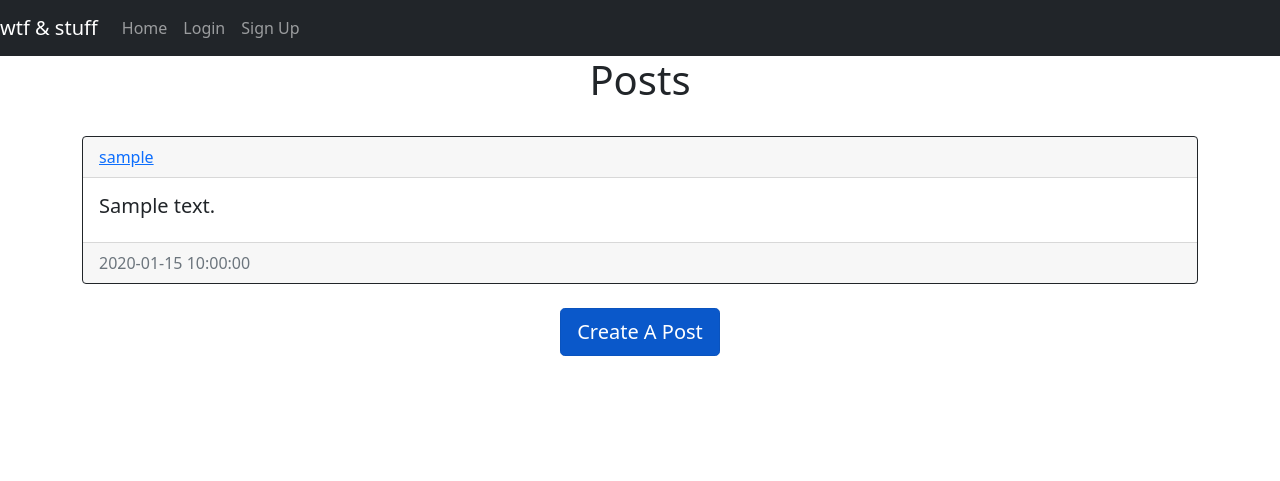
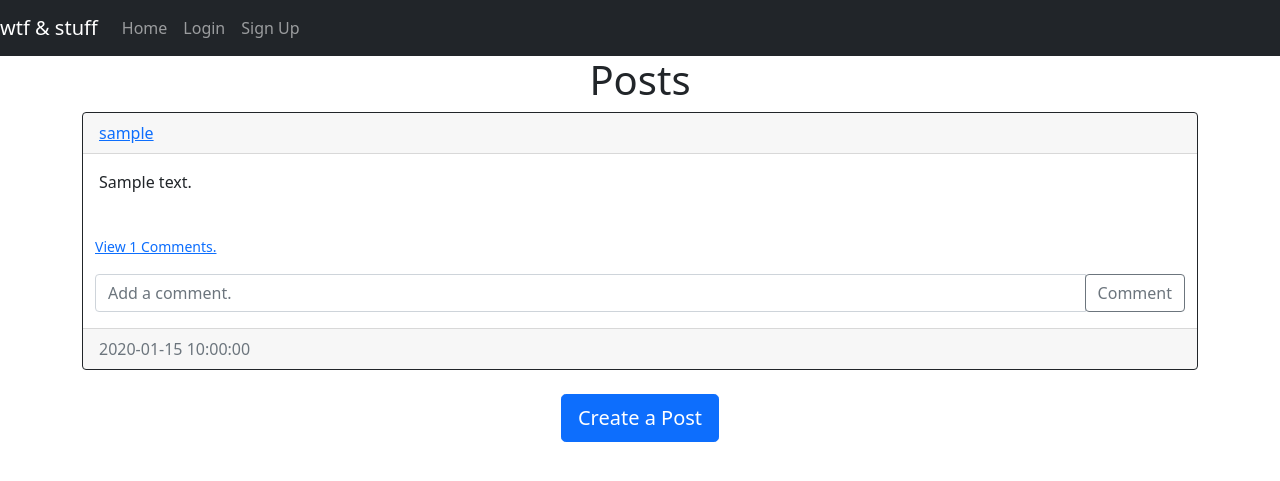
Before and after one commit to alibad98/Blog_by_flask, a Python web app: template website/templates/home.html in a window 1280 px wide. Shown: the top 481 px of the page. Run offline with Jinja, Linux system fonts and the light colour scheme; the template is opened without the code that fills it: most values are stand-ins (such as "Sample title", 1, 10 or a date in 2020).

Commit message:
Adding the comments to the blog

```diff
--- a/website/__init__.py
+++ b/website/__init__.py
@@ -21,7 +21,7 @@ def crearte_app():
     app.register_blueprint(auth, url_prefix="/")
 
 
-    from .models import User, Post
+    from .models import User, Post, Comment
 
 
     create_database(app)
--- a/website/templates/home.html
+++ b/website/templates/home.html
@@ -1,38 +1 @@
-{% extends "base.html" %} {% block title %}Home{% endblock %} {% block content
-%}
-<div class="container"></div>
-<div align="center">
-    <h1 class="display-6">Posts</h1>
-</div>
-<br />
-<div id="posts">
-    {% for post in posts %}
-    <div class="card border-dark">
-        <div class="card-header d-flex justify-content-between align-items-center"> <a
-                href="/posts/{{post.user.username}}">{{ post.user.username }}</a>
-            {% if user.id == post.author %}
-            <div class="btn-group" role="group">
-                <button type="button" class="btn btn-outline-primary dropdown-toggle" data-bs-toggle="dropdown"
-                    aria-expanded="false">
-                </button>
-                <ul class="dropdown-menu" aria-labelledby="btnGroupDrop1">
-                    <li><a class="dropdown-item" href="/delete-post/{{post.id}}">Delete</a></li>
-                </ul>
-            </div>
-            {% endif %}
-        </div>
-        <div class="card-body">
-            <h5 class="card-title">{{ post.text }}</h5>
-        </div>
-        <div class="card-footer text-muted"> {{ post.date_created }} </div>
-    </div>
-    <br />
-    {% endfor %}
-</div>
-<div align ="center">
-    <a href="/create-post" class="btn btn-primary btn-lg active" role="button" aria-pressed="true">Create A Post</a>
-    <br />
-</div>
-</div>
-
-{% endblock %}
+{% extends "posts_temp.html" %} {% block title %}Home{% endblock %}
--- a/website/templates/logout.html
+++ b/website/templates/logout.html
@@ -1,2 +1 @@
-{% extends "base.html" %} {% block title %}Home{% endblock %} {% block content
-%} {% endblock %}
+{% extends "base.html" %} {% block title %}Home{% endblock %}
--- /dev/null
+++ b/website/templates/posts_temp.html
@@ -0,0 +1,108 @@
+{% extends "base.html" %} {% block title %}Home{% endblock %} {% block content
+%}
+<h1 align="center">{% block header %}Posts{% endblock %}</h1>
+<div id="posts">
+  {% for post in posts %}
+  <div class="card border-dark">
+    <div class="card-header d-flex justify-content-between align-items-center">
+      <a href="/posts/{{post.user.username}}">{{post.user.username}}</a>
+      {% if user.id == post.author %}
+      <div class="btn-group">
+        <button
+          type="button"
+          class="btn btn-sm btn-primary dropdown-toggle"
+          data-bs-toggle="dropdown"
+        ></button>
+        <ul class="dropdown-menu">
+          <li>
+            <a href="/delete-post/{{post.id}}" class="dropdown-item">Delete</a>
+          </li>
+        </ul>
+      </div>
+      {% endif %}
+    </div>
+    <div class="card-body">
+      <div class="card-text">{{post.text}}</div>
+      <br />
+      <div class="collapse" id="comments-{{post.id}}">
+        <div class="card">
+          <div class="card-body" id="comments-expanded{{post.id}}">
+            {% for comment in post.comments %}
+            <div class="d-flex justify-content-between align-items-center">
+              <div>
+                <a href="/posts/{{comment.user.username}}"
+                  >{{comment.user.username}}</a
+                >: {{comment.text}}
+              </div>
+              <div>
+                <small class="text-muted"> {{comment.date_created}} </small>
+                {% if user.id == comment.author or user.id == post.author %}
+                <div class="btn-group">
+                  <button
+                    type="button"
+                    class="btn btn-sm btn-primary dropdown-toggle"
+                    data-bs-toggle="dropdown"
+                  ></button>
+                  <ul class="dropdown-menu">
+                    <li>
+                      <a
+                        href="/delete-comment/{{comment.id}}"
+                        class="dropdown-item"
+                        >Delete Comment</a
+                      >
+                    </li>
+                  </ul>
+                </div>
+                {% endif %}
+              </div>
+            </div>
+            <br />
+            {% endfor %}
+          </div>
+        </div>
+      </div>
+    </div>
+
+    <div class="container">
+      <p class="card-text">
+        {% if post.comments | length > 0 %}
+        <a data-bs-toggle="collapse" role="button" href="#comments-{{post.id}}">
+          <small>View {{post.comments | length }} Comments.</small></a
+        >
+        {% else %}
+        <small class="text-muted">No Comments Yet.</small>
+        {% endif %}
+      </p>
+
+      <form method="POST" action="/create-comment/{{post.id}}">
+        <div class="input-group mb-3">
+          <input
+            type="text"
+            class="form-control"
+            placeholder="Add a comment."
+            aria-label="Add a comment"
+            name="text"
+            id="text"
+          />
+          <div class="input-group-append">
+            <button class="btn btn-outline-secondary" type="submit">
+              Comment
+            </button>
+          </div>
+        </div>
+      </form>
+    </div>
+    <div class="card-footer text-muted">{{post.date_created}}</div>
+  </div>
+  <br />
+  {% endfor %}
+</div>
+{% block footer %}
+<div align="center">
+  <a href="/create-post"
+    ><button type="button" class="btn btn-primary btn-lg">
+      Create a Post
+    </button></a
+  >
+</div>
+{% endblock %} {% endblock %}
```
Also changed, not shown: website/models.py (+13 -0 lines), website/templates/create_post.html (+12 -18 lines), website/templates/posts.html (added, +15 -0 lines), website/views.py (+48 -1 lines), website/database.db.
